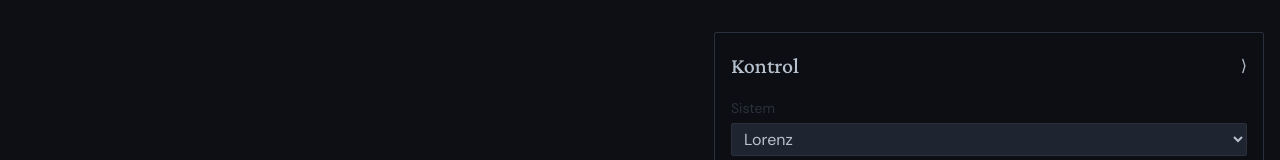
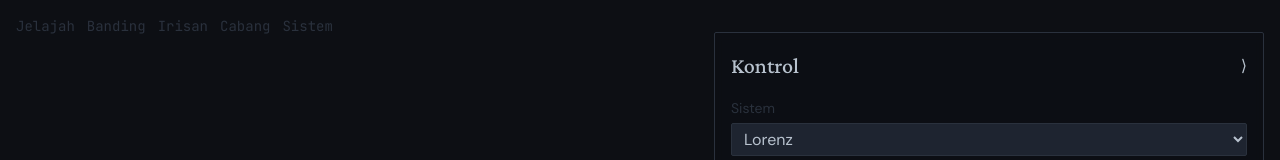
Before and after one commit to andifathulms/attractor-lab, a Next.js app: page /en/cabang in a window 1280 px wide. Shown: the top 160 px of the page. Built offline with nearby package versions, Linux system fonts and the light colour scheme.

Commit message:
feat(ui): minimal cross-page nav, added to all four instrument pages
Six routes now exist with no way to move between them except typing
URLs. Small top-left monospace links, out of the way of the canvas —
not a navbar, matching DESIGN.md's 'instrument with controls' framing.

```diff
--- a/app/[locale]/banding/page.tsx
+++ b/app/[locale]/banding/page.tsx
@@ -4,6 +4,7 @@ import { useMemo, useState } from 'react';
 import { ComparisonCanvas, type ComparisonMetrics } from '@/components/comparison/ComparisonCanvas';
 import { ComparisonPanel } from '@/components/comparison/ComparisonPanel';
 import { ComparisonReadoutStrip } from '@/components/comparison/ComparisonReadoutStrip';
+import { AppNav } from '@/components/nav/AppNav';
 import { estimateConvergenceOrders, type ConvergenceOrders } from '@/lib/dynamics/convergence';
 import { classicSystem, type System, type SystemId } from '@/lib/dynamics/systems';
 
@@ -39,6 +40,7 @@ export default function BandingPage() {
   return (
     <main className="flex h-dvh flex-col bg-night">
       <div className="relative flex-1">
+        <AppNav />
         <ComparisonCanvas system={system} dt={dt} onMetrics={setMetrics} />
         <ComparisonPanel
           systemId={systemId}
--- a/app/[locale]/cabang/page.tsx
+++ b/app/[locale]/cabang/page.tsx
@@ -4,6 +4,7 @@ import { useMemo, useState } from 'react';
 import { BifurcationPanel } from '@/components/bifurcation/BifurcationPanel';
 import { BifurcationPlot, type BifurcationProgress } from '@/components/bifurcation/BifurcationPlot';
 import { BifurcationReadoutStrip } from '@/components/bifurcation/BifurcationReadoutStrip';
+import { AppNav } from '@/components/nav/AppNav';
 import type { LocalMaximaConfig } from '@/lib/dynamics/bifurcation';
 import { classicSystem, type SystemId } from '@/lib/dynamics/systems';
 
@@ -40,6 +41,7 @@ export default function CabangPage() {
   return (
     <main className="flex h-dvh flex-col bg-night">
       <div className="relative flex-1">
+        <AppNav />
         <BifurcationPlot
           system={system}
           paramName={paramName}
--- a/app/[locale]/irisan/page.tsx
+++ b/app/[locale]/irisan/page.tsx
@@ -1,6 +1,7 @@
 'use client';
 
 import { useMemo, useRef, useState } from 'react';
+import { AppNav } from '@/components/nav/AppNav';
 import { SectionCanvas, type SectionMetrics } from '@/components/section/SectionCanvas';
 import { SectionPanel } from '@/components/section/SectionPanel';
 import { SectionPlot, type SectionPlotHandle } from '@/components/section/SectionPlot';
@@ -42,6 +43,7 @@ export default function IrisanPage() {
   return (
     <main className="flex h-dvh flex-col bg-night">
       <div className="relative flex-1">
+        <AppNav />
         <SectionCanvas
           system={system}
           dt={dt}
--- a/app/[locale]/jelajah/page.tsx
+++ b/app/[locale]/jelajah/page.tsx
@@ -7,6 +7,7 @@ import {
   type DivergenceMetrics,
 } from '@/components/divergence/DivergencePairCanvas';
 import { SeparationPlot, type SeparationPlotHandle } from '@/components/divergence/SeparationPlot';
+import { AppNav } from '@/components/nav/AppNav';
 import { ControlPanel } from '@/components/panel/ControlPanel';
 import { ReadoutStrip } from '@/components/readout/ReadoutStrip';
 import type { IntegratorId } from '@/lib/dynamics/integrate';
@@ -39,6 +40,7 @@ export default function JelajahPage() {
   return (
     <main className="flex h-dvh flex-col bg-night">
       <div className="relative flex-1">
+        <AppNav />
         {pairMode ? (
           <DivergencePairCanvas
             system={system}
--- /dev/null
+++ b/components/nav/AppNav.tsx
@@ -0,0 +1,23 @@
+import Link from 'next/link';
+
+const LINKS = [
+  { href: '/id/jelajah', label: 'Jelajah' },
+  { href: '/id/banding', label: 'Banding' },
+  { href: '/id/irisan', label: 'Irisan' },
+  { href: '/id/cabang', label: 'Cabang' },
+  { href: '/id/sistem', label: 'Sistem' },
+] as const;
+
+// Small and out of the way — this is an instrument with controls, not a
+// site with a navbar. DESIGN.md §6.
+export function AppNav() {
+  return (
+    <nav className="absolute left-4 top-4 z-10 flex gap-3 font-mono text-xs text-rule">
+      {LINKS.map((link) => (
+        <Link key={link.href} href={link.href} className="transition-colors duration-fast hover:text-readout">
+          {link.label}
+        </Link>
+      ))}
+    </nav>
+  );
+}
```
